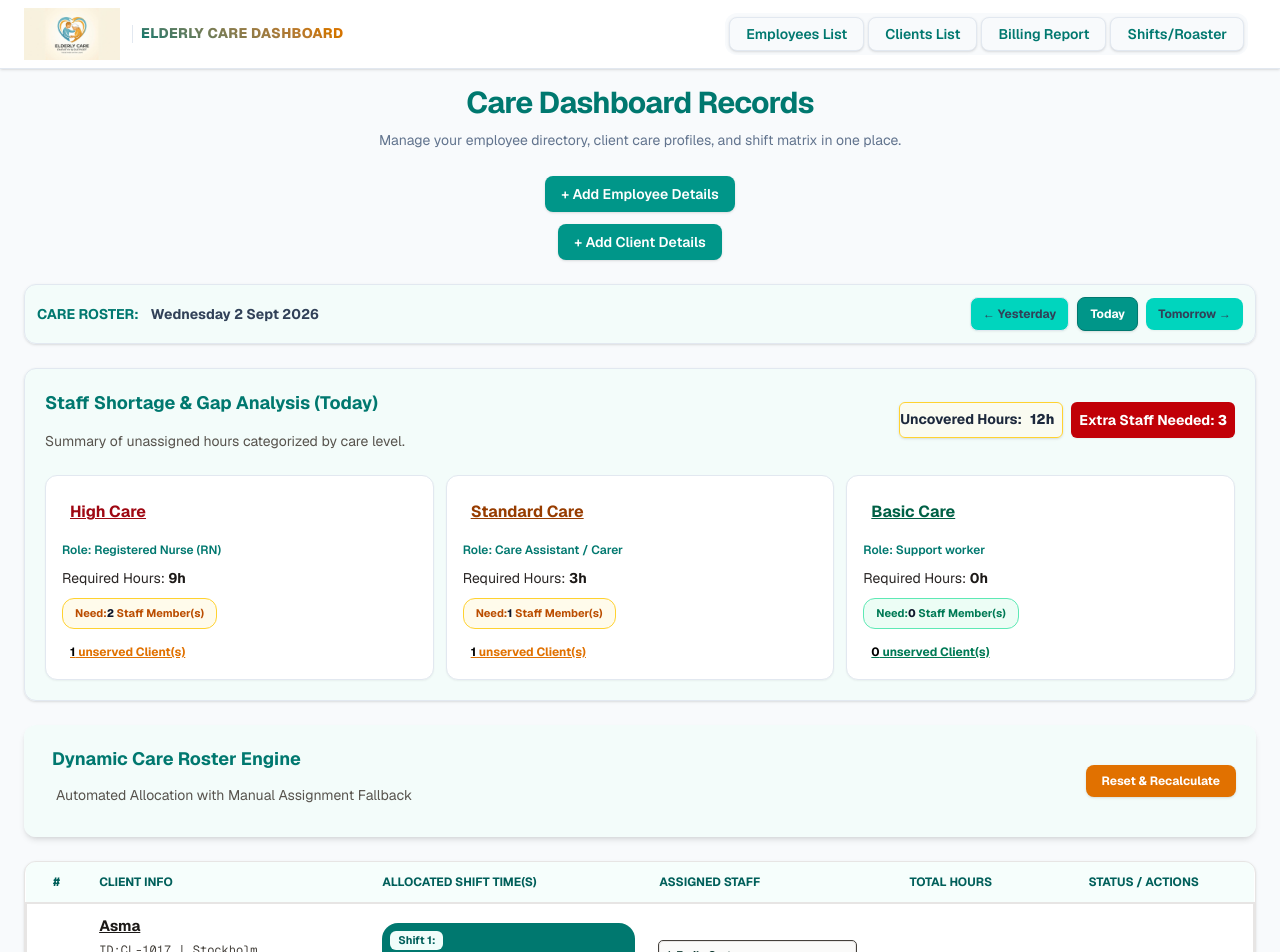
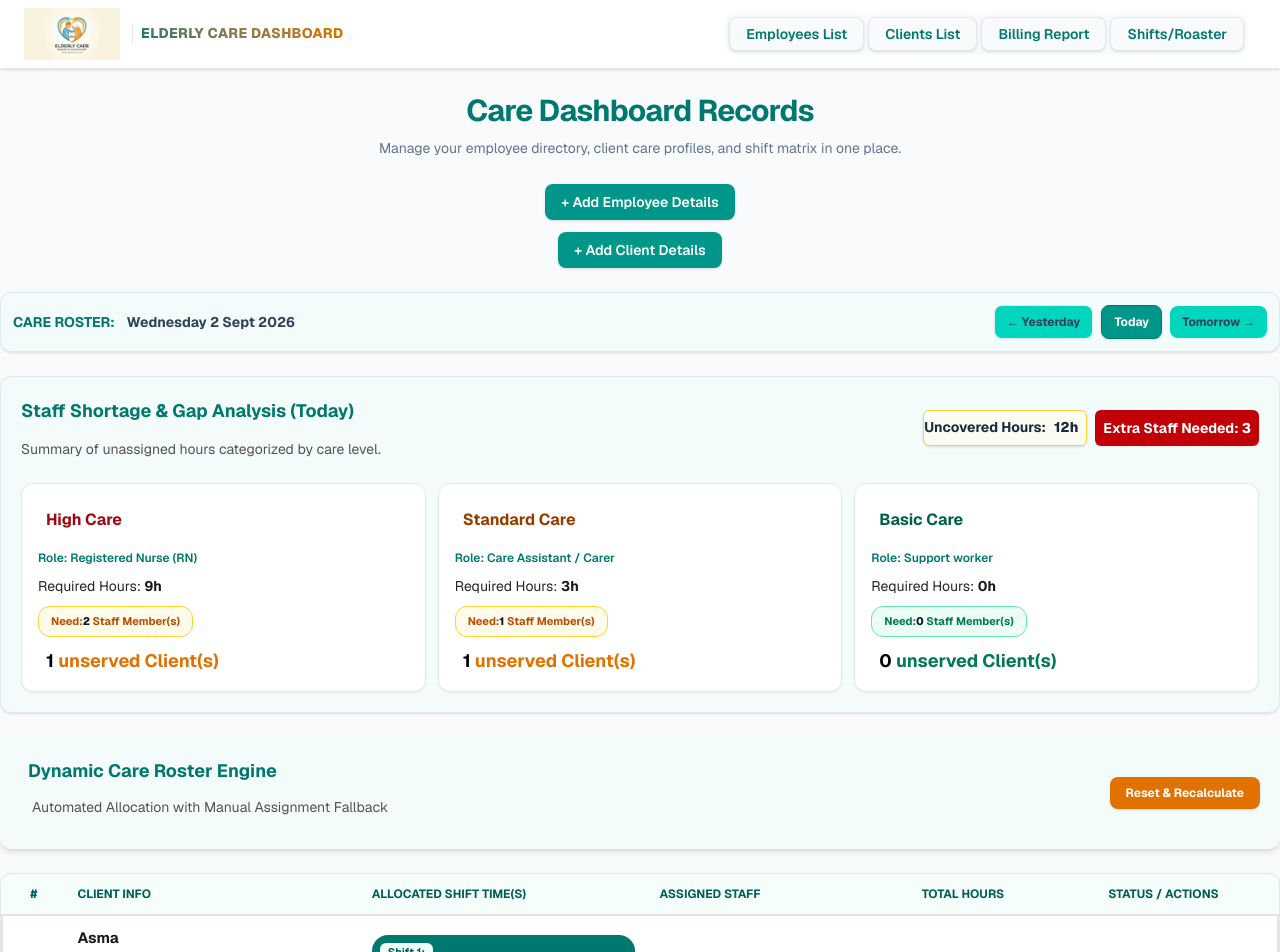
Before and after one commit to ashahsana-sketch/omsorg_dashboard, a Next.js app: page / in a window 1280 px wide. Shown: the top 952 px of the page. Built offline with nearby package versions, Linux system fonts and the light colour scheme.

Commit message:
final _ befoe client and server compoent

```diff
--- a/app/Components/Roster/RosterView.tsx
+++ b/app/Components/Roster/RosterView.tsx
@@ -344,7 +344,7 @@ export default function RosterView() {
                     className="bg-white border border-slate-200 p-4 rounded-xl shadow-xs space-y-2.5 hover:shadow-md transition"
                   >
                     <div className="flex justify-between items-center ">
-                      <h2 className={`text-md font-bold p-2 rounded-2xl underline ${
+                      <h2 className={`text-md font-bold p-2 rounded-2xl  ${
                         req.careLevel === "High Care"
                           ? "text-red-800"
                           : req.careLevel === "Basic Care"
@@ -374,7 +374,7 @@ export default function RosterView() {
                         Need:<span className="font-extrabold text-slate-900">{req.estimatedStaffCount}</span> Staff Member(s)
                       </div>
                     </div>
-                    <span className={`text-[12px] px-2 py-0.5 rounded font-bold underline ${
+                    <span className={`text-lg px-2 py-0.5 rounded font-bold  ${
                         req.unassignedClientsCount > 3
                           ? "text-red-700"
                           : req.unassignedClientsCount >= 1
@@ -432,7 +432,7 @@ export default function RosterView() {
 
                   {/* Client Details */}
                   <td className="p-3 align-middle space-y-1.5">
-                    <h2 className="underline font-bold text-[15px] text-stone-900">{item.client.name}</h2>
+                    <h2 className=" font-bold text-[15px] text-stone-900">{item.client.name}</h2>
                     <div className="text-[12px] text-stone-700 font-mono">
                      ID:{item.client.id} | {item.client.location}
                     </div>
@@ -559,7 +559,7 @@ export default function RosterView() {
         <div className="grid grid-cols-2 md:grid-cols-4 gap-2 text-xs">
           {Object.entries(workloads).map(([name, hours]) => (
             <div key={name} className="bg-white p-2.5 rounded border border-stone-200 shadow-sm">
-              <div className="text-stone-500 text-[11px] font-semibold"><span className="font-bold text-teal-700 underline pb-2">{name}</span></div>
+              <div className="text-stone-500 text-[11px] font-semibold"><span className="font-bold text-teal-700  pb-2">{name}</span></div>
               <div className="font-bold text-stone-800">{hours} / 8.0 hrs allocated</div>
             </div>
           ))}
--- a/app/page.tsx
+++ b/app/page.tsx
@@ -1,13 +1,17 @@
+import Header from "./Components/Header/Header";
+import Footer from "./Components/Footer/Footer";
 import EmployeeModal from "./employees/EmployerModal";
+import EmployeeManagerForm from "./employees/EmployeeManagerForm";
+import ClientManagerForm from "./clients/ClientManagerForm";
 import ClientModal from "./clients/ClientModal";
-import RosterView from "./Components/Roster/RosterView";
+import RosterView from "@/app/Components/Roster/RosterView"
 export default function Home() {
   return (
-    <div className="w-full bg-slate-50">
+    <div className="min-h-screen flex flex-col bg-slate-50">
 
-      <div className="px-4 sm:px-6 py-4 space-y-6">
+      <main className="py-6 space-y-6">
 
-        {/* Page Header */}
+        {/* Header */}
         <div className="w-full text-center space-y-2">
           <h2 className="text-xl sm:text-2xl md:text-3xl font-bold text-teal-700 tracking-tight">
             Care Dashboard Records
@@ -17,15 +21,15 @@ export default function Home() {
             Manage your employee directory, client care profiles, and shift matrix in one place.
           </p>
         </div>
-
         <div className="grid grid-cols-1 gap-3">
           <EmployeeModal />
           <ClientModal />
         </div>
 
-        <RosterView />
+          <RosterView />
 
-      </div>
+      </main>
+
 
     </div>
   );
```
